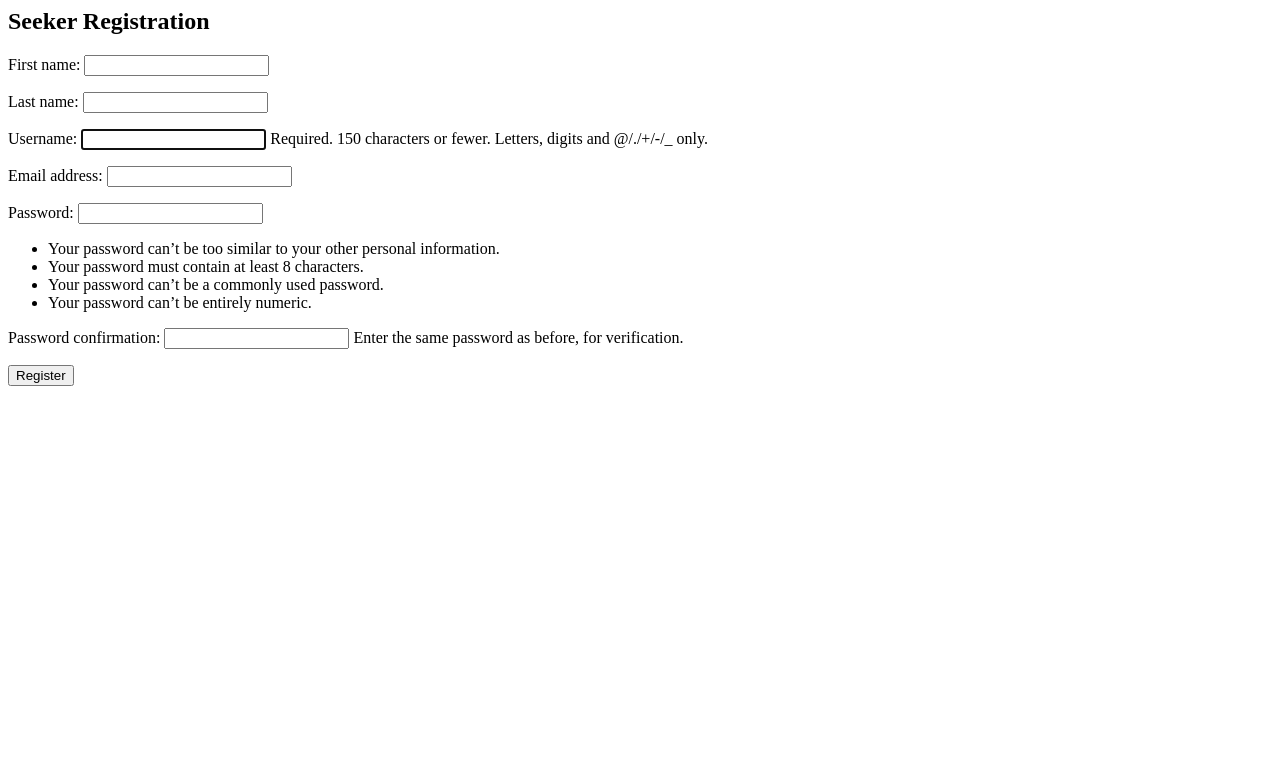
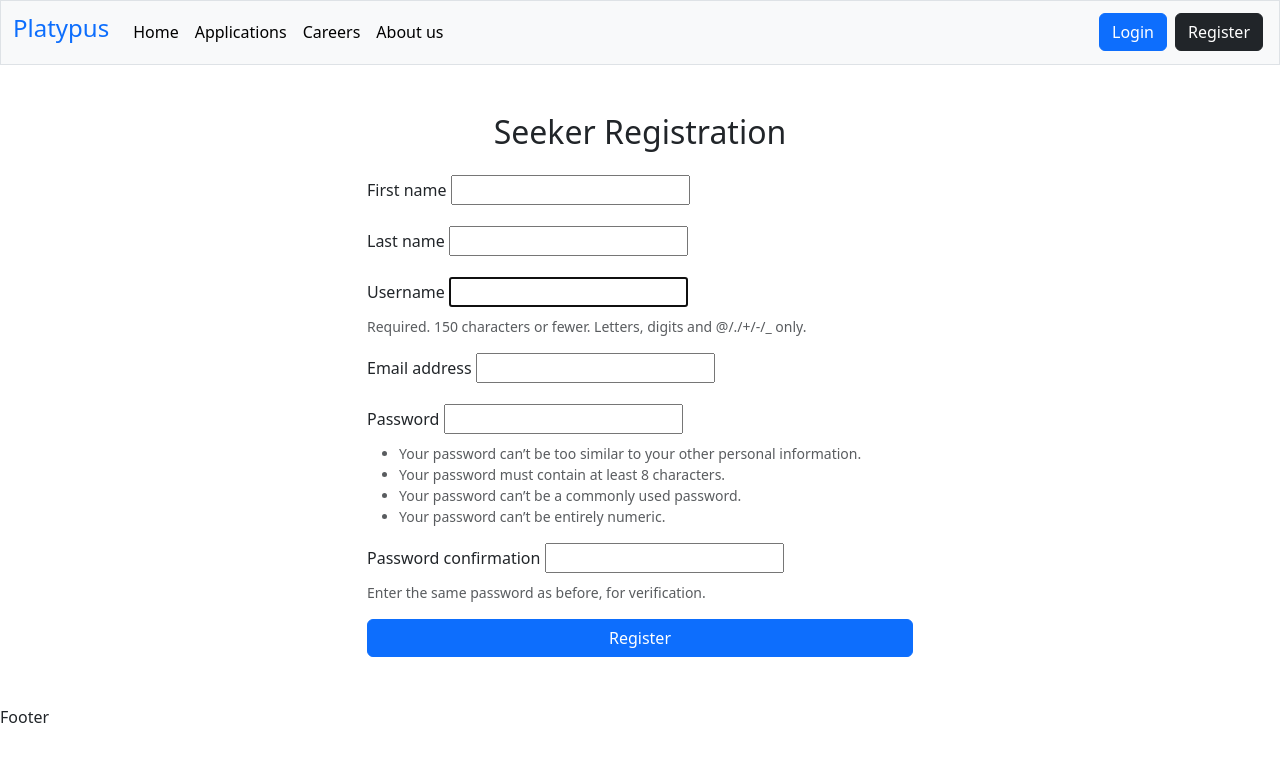
Before and after one commit to omkarjadhav2/django_job_finder, a Django app: page /register/seeker/ in a window 1280 px wide. Shown: the top 762 px of the page. Run offline with Django 5.2, Linux system fonts and the light colour scheme; some libraries are stand-ins or nearby versions.

Commit message:
frontend css added for interest page and seeker registration

```diff
--- a/jobs/forms.py
+++ b/jobs/forms.py
@@ -18,4 +18,4 @@ class JobForm(ModelForm):
 class ApplicationForm(ModelForm):
     class Meta:
         model = Application
-        fields = ['content', 'experience' ]
+        fields = ['content']
--- a/jobs/models.py
+++ b/jobs/models.py
@@ -64,7 +64,6 @@ class Application(models.Model):
     job = models.ForeignKey(Job, on_delete=models.CASCADE, related_name='applications')
     applied_at = models.DateTimeField(auto_now_add=True)
     content = models.TextField()
-    experience = models.TextField()
 
     def __str__(self):
         return f"{self.applicant.username} -> {self.job.title}"
--- a/templates/registration/register_seeker.html
+++ b/templates/registration/register_seeker.html
@@ -1,14 +1,42 @@
-<h2>Seeker Registration</h2>
-<form method="post">
+{% extends "users/base.html" %}
+
+{% block title %}Seeker Registration{% endblock %}
+
+{% block content %}
+<div class="container py-5">
+  <div class="row justify-content-center">
+    <div class="col-md-6">
+      <h2 class="mb-4 text-center">Seeker Registration</h2>
+
+      <form method="post" novalidate>
         {% csrf_token %}
-  {{ form.as_p }}
-  <button type="submit">Register</button>
+
+        {% for field in form %}
+          <div class="mb-3">
+            <label for="{{ field.id_for_label }}" class="form-label">{{ field.label }}</label>
+            {{ field }}
+            {% if field.help_text %}
+              <div class="form-text text-muted">{{ field.help_text|safe }}</div>
+            {% endif %}
+            {% for error in field.errors %}
+              <div class="text-danger small">{{ error }}</div>
+            {% endfor %}
+          </div>
+        {% endfor %}
+
+        <div class="d-grid">
+          <button type="submit" class="btn btn-primary">Register</button>
+        </div>
       </form>
 
       {% if messages %}
-<ul class="messages">
+        <ul class="mt-4 list-unstyled">
           {% for message in messages %}
-    <li{% if message.tags %} class="{{ message.tags }}"{% endif %}>{{ message }}</li>
+            <li class="alert alert-{{ message.tags }}">{{ message }}</li>
           {% endfor %}
         </ul>
       {% endif %}
+    </div>
+  </div>
+</div>
+{% endblock %}
--- a/users/views.py
+++ b/users/views.py
@@ -111,7 +111,7 @@ def apply_for_job(request, slug):
             return redirect('home')
     else:
         form = ApplicationForm()
-    return render (request , 'users/apply_job.html' , {'form': form})
+    return render (request , 'users/apply_job.html' , {'form': form , "job": job})
 
 
 
```
Also changed, not shown: templates/users/apply_job.html (+21 -11 lines), jobs/migrations/0001_initial.py, jobs/migrations/0002_initial.py, users/migrations/0001_initial.py, users/migrations/0002_alter_education_passing_years.py (deleted), users/migrations/0003_rename_passing_years_education_passing_year.py (deleted). Lines whose indentation alone changed are shown as unchanged.
